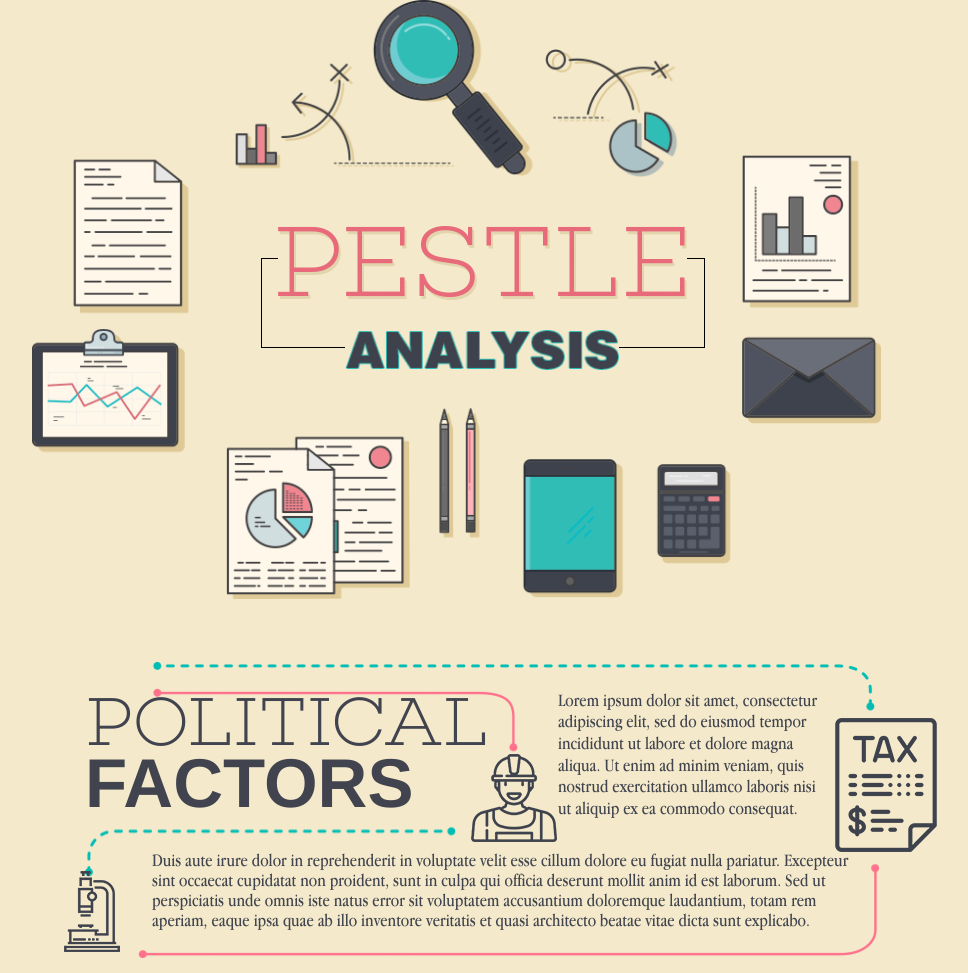
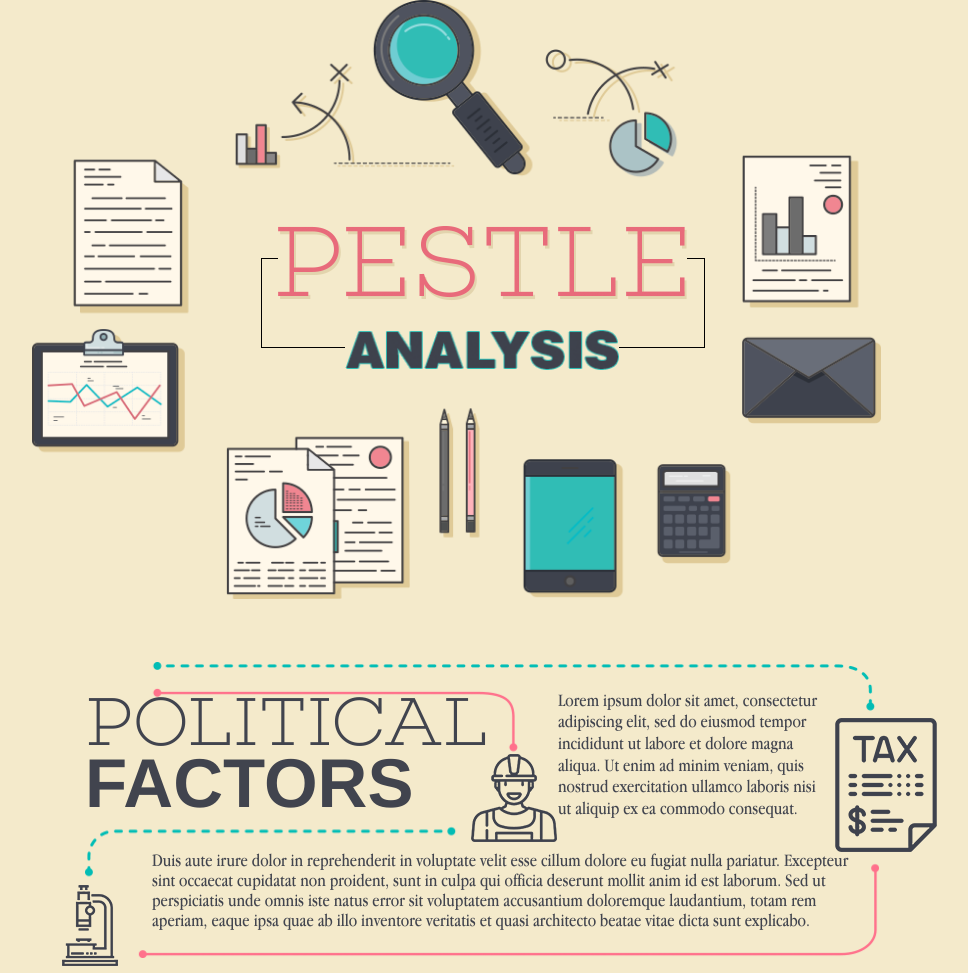
Before and after one commit to vzaleto/pestall, a plain HTML site: page index.html in a window 1280 px wide. Shown: the top 973 px of the page, without its empty margins (158-1126 px from the left). Drawn offline with Linux system fonts and the light colour scheme.

Commit message:
icon css

```diff
--- a/index.html
+++ b/index.html
@@ -316,8 +316,8 @@ display: inline-block;
 	}
 	.first .icon-inner_three{
 	position: absolute;
-bottom: -26px;
-    left: -21px;
+    bottom: -50%;
+    left: -3%;
 }
 	.icon-inner_one img{
 		width: 100%;
```
